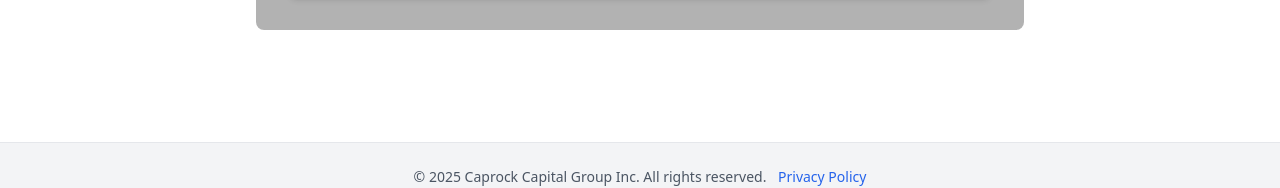
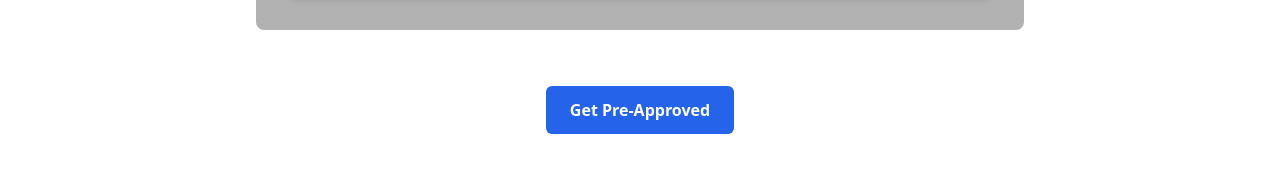
Before and after one commit to rbhullar2000/caprock-site, a Next.js app: page /calculator in a window 1280 px wide. Shown: the part 942-1130 px from the top of the page. Built offline with nearby package versions, Linux system fonts and the light colour scheme.

Commit message:
Update page.tsx

```diff
--- a/app/calculator/page.tsx
+++ b/app/calculator/page.tsx
@@ -1,6 +1,6 @@
 'use client';
 
-import { useState, useEffect } from 'react';
+import { useState } from 'react';
 import Image from 'next/image';
 import {
   LineChart,
@@ -31,12 +31,13 @@ export default function CalculatorPage() {
 
   return (
     <div className="relative w-full min-h-screen text-white overflow-hidden">
+      {/* Background Image */}
       <div
         className="fixed inset-0 bg-cover bg-center -z-10"
         style={{ backgroundImage: "url('/background.png')" }}
       />
 
-      {/* Logo aligned top-right */}
+      {/* Logo aligned top-right consistently */}
       <div className="flex justify-end w-full pr-6 pt-6">
         <img src="/logo.png" alt="Caprock Logo" className="h-24 sm:h-24" />
       </div>
@@ -44,9 +45,9 @@ export default function CalculatorPage() {
       {/* Content wrapper */}
       <div className="relative z-10 flex flex-col items-center justify-center px-6 py-16 w-full space-y-10">
         <section className="bg-black/30 rounded-lg p-8 text-center text-base leading-relaxed space-y-6 w-full max-w-3xl">
-          <h2 className="text-2xl sm:text-3xl font-semibold text-white">
+          <h1 className="text-2xl sm:text-3xl font-semibold text-white">
             Auto Loan Payment Calculator
-          </h2>
+          </h1>
 
           <div className="bg-white text-black shadow-md rounded-lg p-6 space-y-6 text-left">
             <div className="grid grid-cols-1 sm:grid-cols-3 gap-6">
@@ -103,6 +104,16 @@ export default function CalculatorPage() {
             </div>
           </div>
         </section>
+
+        {/* CTA */}
+        <div className="pt-4">
+          <a
+            href="/pre-approval"
+            className="inline-block px-6 py-3 bg-blue-600 text-white font-semibold rounded-md hover:bg-blue-700 transition"
+          >
+            Get Pre-Approved
+          </a>
+        </div>
       </div>
     </div>
   );
```
